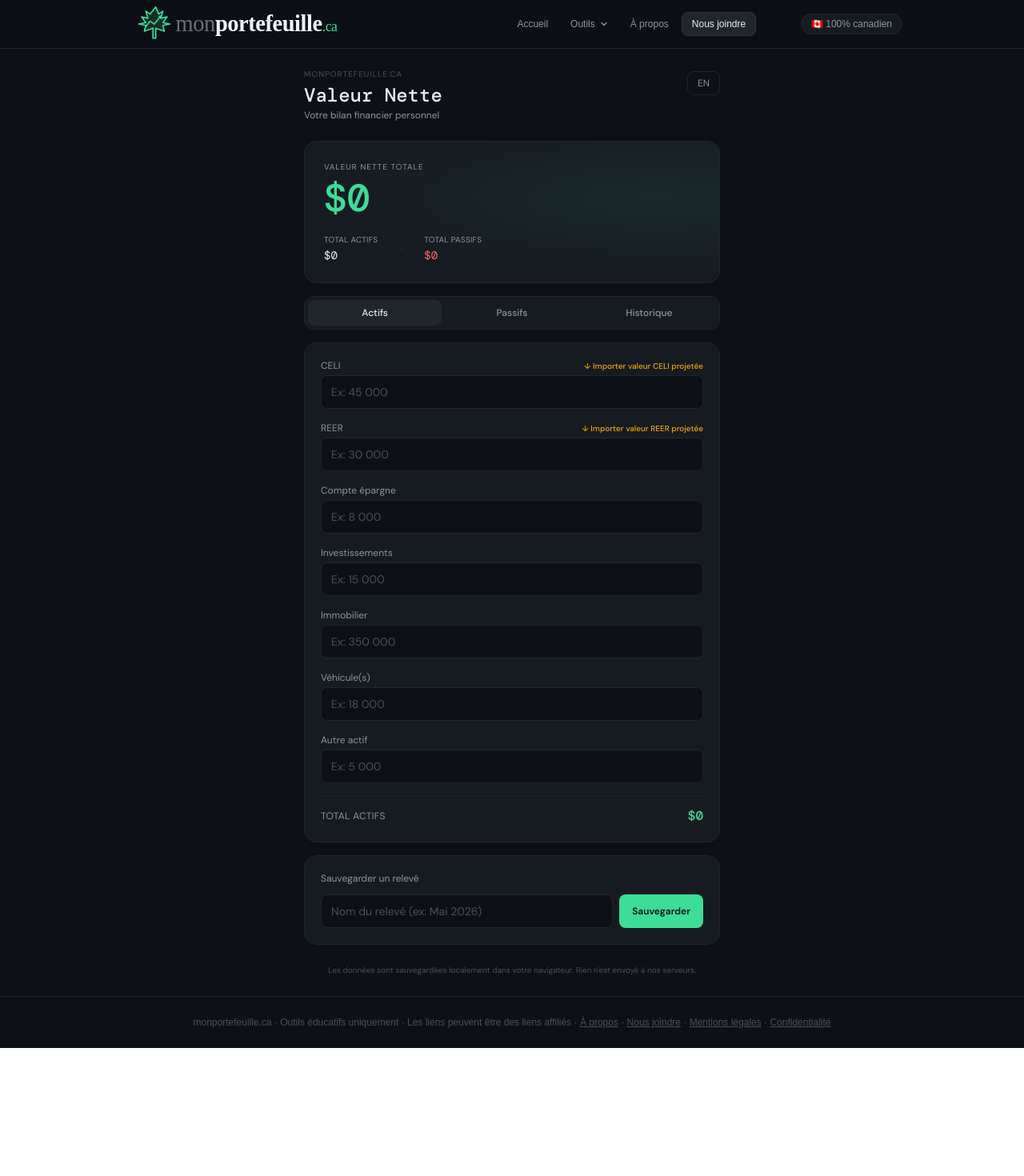
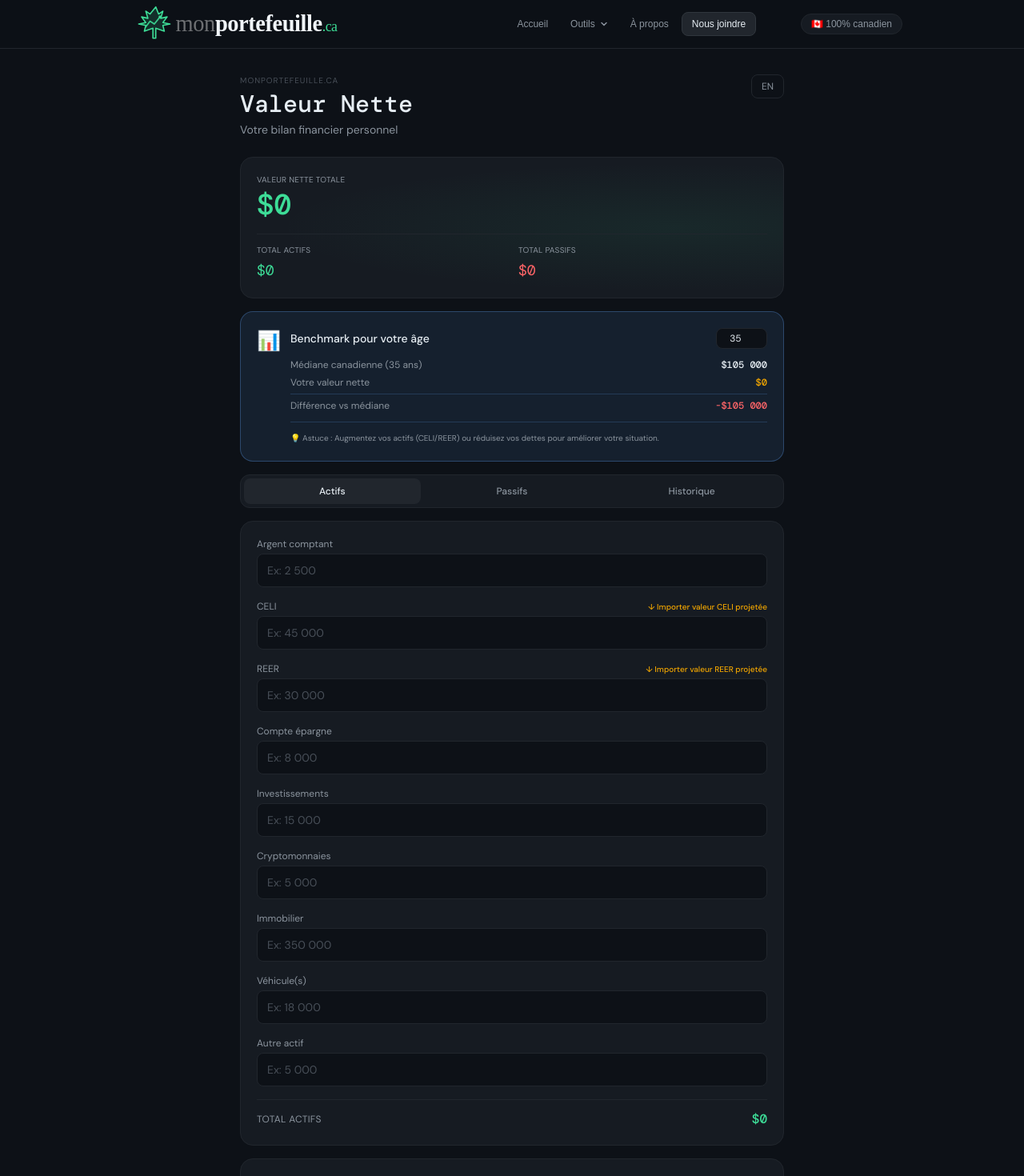
Before and after one commit to MlobsterWhite/monportefeuille, a Next.js app: page /valeur-nette in a window 1280 px wide. Shown: the top 1470 px of the page at 80% size. Before the commit the page ends 1310 px from the top, so only its background shows below. Built offline with nearby package versions, Linux system fonts and the light colour scheme.

Commit message:
feat: ameliore NetWorthTracker (benchmarks + CTA + crypto)

```diff
--- a/components/NetWorthTracker.jsx
+++ b/components/NetWorthTracker.jsx
@@ -1,4 +1,5 @@
 import { useState, useEffect } from "react";
+import AffiliateLink from "./AffiliateLink";
 
 const LANG = {
   fr: {
@@ -16,16 +17,36 @@ const LANG = {
     noHistory: "Aucun relevé sauvegardé. Remplissez vos données et sauvegardez votre premier bilan.",
     evolution: "Évolution de la valeur nette",
     cat: {
-      celi: "CELI", reer: "REER", savings: "Compte épargne", investments: "Investissements",
-      realEstate: "Immobilier", vehicle: "Véhicule(s)", otherAsset: "Autre actif",
-      mortgage: "Hypothèque", carLoan: "Prêt auto", creditCards: "Cartes de crédit",
-      studentLoan: "Prêt étudiant", otherLiability: "Autre passif",
+      cash: "Argent comptant",
+      celi: "CELI",
+      reer: "REER",
+      savings: "Compte épargne",
+      investments: "Investissements",
+      crypto: "Cryptomonnaies",
+      realEstate: "Immobilier",
+      vehicle: "Véhicule(s)",
+      otherAsset: "Autre actif",
+      mortgage: "Hypothèque",
+      carLoan: "Prêt auto",
+      creditCards: "Cartes de crédit",
+      studentLoan: "Prêt étudiant",
+      otherLiability: "Autre passif",
     },
     ph: {
-      celi: "Ex: 45 000", reer: "Ex: 30 000", savings: "Ex: 8 000", investments: "Ex: 15 000",
-      realEstate: "Ex: 350 000", vehicle: "Ex: 18 000", otherAsset: "Ex: 5 000",
-      mortgage: "Ex: 280 000", carLoan: "Ex: 12 000", creditCards: "Ex: 3 500",
-      studentLoan: "Ex: 0", otherLiability: "Ex: 0",
+      cash: "Ex: 2 500",
+      celi: "Ex: 45 000",
+      reer: "Ex: 30 000",
+      savings: "Ex: 8 000",
+      investments: "Ex: 15 000",
+      crypto: "Ex: 5 000",
+      realEstate: "Ex: 350 000",
+      vehicle: "Ex: 18 000",
+      otherAsset: "Ex: 5 000",
+      mortgage: "Ex: 280 000",
+      carLoan: "Ex: 12 000",
+      creditCards: "Ex: 3 500",
+      studentLoan: "Ex: 0",
+      otherLiability: "Ex: 0",
     },
   },
   en: {
@@ -43,22 +64,63 @@ const LANG = {
     noHistory: "No snapshots yet. Fill in your data and save your first balance sheet.",
     evolution: "Net worth over time",
     cat: {
-      celi: "TFSA", reer: "RRSP", savings: "Savings account", investments: "Investments",
-      realEstate: "Real estate", vehicle: "Vehicle(s)", otherAsset: "Other asset",
-      mortgage: "Mortgage", carLoan: "Car loan", creditCards: "Credit cards",
-      studentLoan: "Student loan", otherLiability: "Other liability",
+      cash: "Cash",
+      celi: "TFSA",
+      reer: "RRSP",
+      savings: "Savings account",
+      investments: "Investments",
+      crypto: "Cryptocurrency",
+      realEstate: "Real estate",
+      vehicle: "Vehicle(s)",
+      otherAsset: "Other asset",
+      mortgage: "Mortgage",
+      carLoan: "Car loan",
+      creditCards: "Credit cards",
+      studentLoan: "Student loan",
+      otherLiability: "Other liability",
     },
     ph: {
-      celi: "e.g. 45,000", reer: "e.g. 30,000", savings: "e.g. 8,000", investments: "e.g. 15,000",
-      realEstate: "e.g. 350,000", vehicle: "e.g. 18,000", otherAsset: "e.g. 5,000",
-      mortgage: "e.g. 280,000", carLoan: "e.g. 12,000", creditCards: "e.g. 3,500",
-      studentLoan: "e.g. 0", otherLiability: "e.g. 0",
+      cash: "e.g. 2,500",
+      celi: "e.g. 45,000",
+      reer: "e.g. 30,000",
+      savings: "e.g. 8,000",
+      investments: "e.g. 15,000",
+      crypto: "e.g. 5,000",
+      realEstate: "e.g. 350,000",
+      vehicle: "e.g. 18,000",
+      otherAsset: "e.g. 5,000",
+      mortgage: "e.g. 280,000",
+      carLoan: "e.g. 12,000",
+      creditCards: "e.g. 3,500",
+      studentLoan: "e.g. 0",
+      otherLiability: "e.g. 0",
     },
   },
 };
 
-const ASSET_KEYS = ["celi", "reer", "savings", "investments", "realEstate", "vehicle", "otherAsset"];
+const ASSET_KEYS = ["cash", "celi", "reer", "savings", "investments", "crypto", "realEstate", "vehicle", "otherAsset"];
 const LIABILITY_KEYS = ["mortgage", "carLoan", "creditCards", "studentLoan", "otherLiability"];
+
+// Benchmarks canadiens par groupe d'âge (médiane)
+const BENCHMARKS = {
+  25: { median: 15000, p75: 50000 },
+  30: { median: 48000, p75: 120000 },
+  35: { median: 105000, p75: 250000 },
+  40: { median: 175000, p75: 400000 },
+  45: { median: 250000, p75: 600000 },
+  50: { median: 350000, p75: 800000 },
+  55: { median: 500000, p75: 1200000 },
+  60: { median: 690000, p75: 1600000 },
+  65: { median: 750000, p75: 1800000 },
+};
+
+function getBenchmark(age) {
+  if (age < 25) return BENCHMARKS[25];
+  if (age >= 65) return BENCHMARKS[65];
+  const keys = Object.keys(BENCHMARKS).map(Number).sort((a, b) => a - b);
+  const lower = keys.findLast(k => k <= age) || 25;
+  return BENCHMARKS[lower];
+}
 
 const fmt = (n) => {
   const abs = Math.abs(n || 0);
@@ -129,6 +191,7 @@ function NumberInput({ value, onChange, placeholder }) {
 export default function NetWorthTracker() {
   const [lang, setLang] = useState("fr");
   const [tab, setTab] = useState("assets");
+  const [age, setAge] = useState(35);
   const [assets, setAssets] = useState(Object.fromEntries(ASSET_KEYS.map((k) => [k, ""])));
   const [liabilities, setLiabilities] = useState(Object.fromEntries(LIABILITY_KEYS.map((k) => [k, ""])));
   const [snapshots, setSnapshots] = useState([]);
@@ -137,7 +200,6 @@ export default function NetWorthTracker() {
 
   const t = LANG[lang];
 
-    // Charger les données sauvegardées
   useEffect(() => {
     try {
       const saved = localStorage.getItem("networth:params");
@@ -146,16 +208,16 @@ export default function NetWorthTracker() {
         if (p.assets) setAssets(p.assets);
         if (p.liabilities) setLiabilities(p.liabilities);
         if (p.lang) setLang(p.lang);
+        if (p.age) setAge(p.age);
       }
     } catch {}
   }, []);
 
-  // Sauvegarder à chaque changement
   useEffect(() => {
     try {
-      localStorage.setItem("networth:params", JSON.stringify({ assets, liabilities, lang }));
+      localStorage.setItem("networth:params", JSON.stringify({ assets, liabilities, lang, age }));
     } catch {}
-  }, [assets, liabilities, lang]);
+  }, [assets, liabilities, lang, age]);
 
   const totalAssets = ASSET_KEYS.reduce((s, k) => s + parse(assets[k]), 0);
   const totalLiabilities = LIABILITY_KEYS.reduce((s, k) => s + parse(liabilities[k]), 0);
@@ -189,25 +251,26 @@ export default function NetWorthTracker() {
   };
 
   const saveSnapshot = () => {
-    const name =
-      snapshotName.trim() ||
-      new Date().toLocaleDateString(lang === "fr" ? "fr-CA" : "en-CA", { month: "short", year: "numeric" });
-    const snap = { id: Date.now(), date: new Date().toISOString(), name, totalAssets, totalLiabilities, netWorth };
-    const updated = [...snapshots, snap];
-    try {
+    if (!snapshotName.trim()) return;
+    const snapshot = {
+      id: Date.now(),
+      name: snapshotName,
+      date: new Date().toISOString(),
+      netWorth,
+      totalAssets,
+      totalLiabilities,
+    };
+    const updated = [...snapshots, snapshot];
+    setSnapshots(updated);
     localStorage.setItem("networth:snapshots", JSON.stringify(updated));
-      setSnapshots(updated);
     setSnapshotName("");
     notify(t.savedOk, true);
-    } catch {}
   };
 
   const deleteSnapshot = (id) => {
     const updated = snapshots.filter((s) => s.id !== id);
-    try {
+    setSnapshots(updated);
     localStorage.setItem("networth:snapshots", JSON.stringify(updated));
-      setSnapshots(updated);
-    } catch {}
   };
 
   const setAsset = (k) => (v) => setAssets((p) => ({ ...p, [k]: v }));
@@ -219,97 +282,105 @@ export default function NetWorthTracker() {
     { key: "history", label: t.history },
   ];
 
+  const benchmark = getBenchmark(age);
+  const vsMedian = netWorth - benchmark.median;
+  const vsP75 = netWorth - benchmark.p75;
+
   return (
-    <div
-      style={{
-        fontFamily: "'DM Sans', 'Helvetica Neue', sans-serif",
-        background: "#0D1117",
-        minHeight: "100vh",
-        padding: "1.5rem 1rem",
-      }}
-    >
-      <style>{`
-        @import url('https://fonts.googleapis.com/css2?family=DM+Sans:ital,opsz,wght@0,9..40,300;0,9..40,400;0,9..40,500;0,9..40,600&family=DM+Mono:wght@400;500&display=swap');
-        * { box-sizing: border-box; }
-        input[type=number]::-webkit-inner-spin-button,
-        input[type=number]::-webkit-outer-spin-button { -webkit-appearance: none; margin: 0; }
-      `}</style>
+    <div style={{ fontFamily: "'DM Sans', 'Helvetica Neue', sans-serif", background: "#0D1117", minHeight: "100vh", padding: "2rem 1rem" }}>
+      <style>{`@import url('https://fonts.googleapis.com/css2?family=DM+Sans:wght@300;400;500;600&family=DM+Mono:wght@400;500&display=swap');`}</style>
 
-      <div style={{ maxWidth: 520, margin: "0 auto" }}>
+      <div style={{ maxWidth: 680, margin: "0 auto" }}>
         {/* Header */}
-        <div className="flex items-start justify-between mb-6">
+        <div className="flex justify-between items-start mb-6">
           <div>
-            <div className="text-[10px] text-[#484F58] tracking-widest uppercase mb-1">{t.brand}</div>
-            <h1
-              style={{ fontFamily: "'DM Mono', monospace" }}
-              className="text-2xl font-medium text-[#E6EDF3] leading-tight"
-            >
+            <div className="text-[10px] text-[#484F58] uppercase tracking-widest mb-1">{t.brand}</div>
+            <h1 style={{ fontFamily: "'DM Mono', monospace" }} className="text-3xl font-medium text-[#E6EDF3]">
               {t.title}
             </h1>
-            <p className="text-xs text-[#8B949E] mt-0.5">{t.subtitle}</p>
+            <p className="text-sm text-[#8B949E] mt-1">{t.subtitle}</p>
           </div>
           <button
             onClick={() => setLang(lang === "fr" ? "en" : "fr")}
-            className="text-xs border border-[#21262D] text-[#8B949E] rounded-lg px-3 py-1.5 hover:border-[#3DDC97] hover:text-[#3DDC97] transition-all mt-1"
+            className="text-xs text-[#8B949E] hover:text-[#E6EDF3] border border-[#21262D] rounded-lg px-3 py-1.5 transition-colors"
           >
             {t.toggle}
           </button>
         </div>
 
-        {/* Hero card */}
-        <div
-          className="rounded-2xl p-6 mb-4 relative overflow-hidden"
-          style={{
-            background: "#161B22",
-            border: "1px solid #21262D",
-          }}
-        >
-          <div
-            className="absolute inset-0"
-            style={{
-              background: `radial-gradient(ellipse at 85% 40%, ${isPositive ? "rgba(61,220,151,0.08)" : "rgba(248,113,113,0.06)"} 0%, transparent 65%)`,
-            }}
-          />
+        {/* Hero - Valeur nette */}
+        <div className="rounded-2xl p-5 mb-4 relative overflow-hidden" style={{ background: "#161B22", border: "1px solid #21262D" }}>
+          <div className="absolute inset-0" style={{ background: `radial-gradient(ellipse at 80% 50%, ${isPositive ? "rgba(61,220,151,0.07)" : "rgba(248,113,113,0.07)"} 0%, transparent 65%)` }} />
           <div className="relative">
-            <div className="text-[10px] text-[#8B949E] uppercase tracking-widest mb-2">{t.netWorth}</div>
-            <div
-              style={{ fontFamily: "'DM Mono', monospace" }}
-              className={`text-5xl font-medium mb-5 transition-all ${isPositive ? "text-[#3DDC97]" : "text-red-400"}`}
-            >
+            <div className="grid grid-cols-1 gap-4 mb-4">
+              <div>
+                <div className="text-[10px] text-[#8B949E] uppercase tracking-wide mb-1">{t.netWorth}</div>
+                <div style={{ fontFamily: "'DM Mono', monospace" }} className={`text-4xl font-medium ${isPositive ? "text-[#3DDC97]" : "text-red-400"}`}>
                   {fmt(netWorth)}
                 </div>
-            <div className="flex gap-6">
-              <div>
-                <div className="text-[10px] text-[#8B949E] uppercase tracking-wide mb-0.5">{t.totalAssets}</div>
-                <div style={{ fontFamily: "'DM Mono', monospace" }} className="text-sm text-[#E6EDF3]">
-                  {fmt(totalAssets)}
               </div>
             </div>
-              <div className="text-[#21262D] self-center text-lg">−</div>
+            <div className="grid grid-cols-2 gap-4 pt-3 border-t border-[#21262D]">
               <div>
-                <div className="text-[10px] text-[#8B949E] uppercase tracking-wide mb-0.5">{t.totalLiabilities}</div>
-                <div style={{ fontFamily: "'DM Mono', monospace" }} className="text-sm text-red-400">
-                  {fmt(totalLiabilities)}
+                <div className="text-[10px] text-[#8B949E] uppercase tracking-wide mb-1">{t.totalAssets}</div>
+                <div style={{ fontFamily: "'DM Mono', monospace" }} className="text-lg text-[#3DDC97]">{fmt(totalAssets)}</div>
+              </div>
+              <div>
+                <div className="text-[10px] text-[#8B949E] uppercase tracking-wide mb-1">{t.totalLiabilities}</div>
+                <div style={{ fontFamily: "'DM Mono', monospace" }} className="text-lg text-red-400">{fmt(totalLiabilities)}</div>
+              </div>
             </div>
           </div>
         </div>
 
-            {/* Progress bar */}
-            {totalAssets > 0 && (
-              <div className="mt-4">
-                <div className="h-1.5 bg-[#21262D] rounded-full overflow-hidden">
-                  <div
-                    className="h-full rounded-full transition-all duration-500"
-                    style={{
-                      width: `${Math.min(100, (totalAssets > 0 ? (netWorth / totalAssets) * 100 : 0))}%`,
-                      background: isPositive
-                        ? "linear-gradient(90deg, #2bc47e, #3DDC97)"
-                        : "linear-gradient(90deg, #ef4444, #f87171)",
-                    }}
+        {/* Benchmark card */}
+        <div className="bg-[#60A5FA]/10 border border-[#60A5FA]/30 rounded-2xl p-5 mb-4">
+          <div className="flex items-start gap-3">
+            <span className="text-2xl">📊</span>
+            <div className="flex-1">
+              <div className="flex items-center justify-between mb-3">
+                <h3 className="text-sm font-medium text-[#E6EDF3]">
+                  {lang === "fr" ? "Benchmark pour votre âge" : "Benchmark for your age"}
+                </h3>
+                <input
+                  type="number"
+                  min="18"
+                  max="75"
+                  value={age}
+                  onChange={(e) => setAge(Number(e.target.value) || 35)}
+                  className="w-16 bg-[#0D1117] border border-[#21262D] rounded-lg px-2 py-1 text-xs text-[#E6EDF3] text-center focus:outline-none focus:border-[#60A5FA]"
                 />
               </div>
+              <div className="text-xs text-[#8B949E] space-y-1.5">
+                <div className="flex justify-between items-center">
+                  <span>{lang === "fr" ? "Médiane canadienne" : "Canadian median"} ({age} {lang === "fr" ? "ans" : "y/o"})</span>
+                  <span className="text-[#E6EDF3] font-medium" style={{ fontFamily: "'DM Mono', monospace" }}>{fmt(benchmark.median)}</span>
                 </div>
-            )}
+                <div className="flex justify-between items-center">
+                  <span>{lang === "fr" ? "Votre valeur nette" : "Your net worth"}</span>
+                  <span className={`font-medium ${netWorth >= benchmark.median ? "text-[#3DDC97]" : "text-[#F0A500]"}`} style={{ fontFamily: "'DM Mono', monospace" }}>
+                    {fmt(netWorth)}
+                  </span>
+                </div>
+                <div className="flex justify-between items-center pt-1.5 border-t border-[#60A5FA]/20">
+                  <span>{lang === "fr" ? "Différence vs médiane" : "Difference vs median"}</span>
+                  <span className={`font-medium ${vsMedian >= 0 ? "text-[#3DDC97]" : "text-red-400"}`} style={{ fontFamily: "'DM Mono', monospace" }}>
+                    {vsMedian >= 0 ? "+" : ""}{fmt(vsMedian)}
+                  </span>
+                </div>
+              </div>
+              <div className="mt-3 pt-3 border-t border-[#60A5FA]/20">
+                <div className="text-[10px] text-[#8B949E] leading-relaxed">
+                  {vsMedian >= 0
+                    ? (lang === "fr"
+                      ? `✓ Vous êtes au-dessus de la médiane canadienne pour votre groupe d'âge. ${vsP75 >= 0 ? "Vous faites partie du top 25% !" : ""}`
+                      : `✓ You are above the Canadian median for your age group. ${vsP75 >= 0 ? "You're in the top 25%!" : ""}`)
+                    : (lang === "fr"
+                      ? "💡 Astuce : Augmentez vos actifs (CELI/REER) ou réduisez vos dettes pour améliorer votre situation."
+                      : "💡 Tip: Increase your assets (TFSA/RRSP) or reduce your debts to improve your situation.")}
+                </div>
+              </div>
+            </div>
           </div>
         </div>
 
@@ -344,6 +415,12 @@ export default function NetWorthTracker() {
         {/* Assets tab */}
         {tab === "assets" && (
           <div className="bg-[#161B22] border border-[#21262D] rounded-2xl p-5 space-y-4">
+            {/* Cash */}
+            <div>
+              <label className="text-xs text-[#8B949E] block mb-1">{t.cat.cash}</label>
+              <NumberInput value={assets.cash} onChange={setAsset("cash")} placeholder={t.ph.cash} />
+            </div>
+
             {/* CELI with import */}
             <div>
               <div className="flex items-center justify-between mb-1">
@@ -376,7 +453,7 @@ export default function NetWorthTracker() {
               <NumberInput value={assets.reer} onChange={setAsset("reer")} placeholder={t.ph.reer} />
             </div>
 
-            {["savings", "investments", "realEstate", "vehicle", "otherAsset"].map((k) => (
+            {["savings", "investments", "crypto", "realEstate", "vehicle", "otherAsset"].map((k) => (
               <div key={k}>
                 <label className="text-xs text-[#8B949E] block mb-1">{t.cat[k]}</label>
                 <NumberInput value={assets[k]} onChange={setAsset(k)} placeholder={t.ph[k]} />
@@ -482,6 +559,35 @@ export default function NetWorthTracker() {
           </div>
         </div>
 
+        {/* CTA Wealthsimple */}
+        {netWorth < 100000 && (
+          <div className="mt-6 bg-[#161B22] border border-[#21262D] rounded-2xl p-6">
+            <div className="flex items-start gap-3 mb-4">
+              <span className="text-2xl">💡</span>
+              <div>
+                <h3 className="text-sm font-medium text-[#E6EDF3] mb-2">
+                  {lang === "fr" ? "Augmentez votre valeur nette" : "Grow your net worth"}
+                </h3>
+                <p className="text-xs text-[#8B949E] leading-relaxed">
+                  {lang === "fr"
+                    ? "Commencez à investir avec aussi peu que 1$ dans un CELI chez Wealthsimple. Vos investissements croissent à l'abri de l'impôt et augmentent votre valeur nette."
+                    : "Start investing with as little as $1 in a TFSA with Wealthsimple. Your investments grow tax-free and increase your net worth."}
+                </p>
+              </div>
+            </div>
+            <AffiliateLink href="https://www.wealthsimple.com/invite/EDVQ3W" partner="wealthsimple-networth">
+              <button className="w-full bg-[#3DDC97] text-[#0D1117] font-medium rounded-xl py-3 text-sm hover:opacity-90 transition-opacity">
+                {lang === "fr" ? "Ouvrir un compte gratuit →" : "Open a free account →"}
+              </button>
+            </AffiliateLink>
+            <p className="text-[10px] text-[#484F58] text-center mt-3">
+              {lang === "fr"
+                ? "Lien affilié — monportefeuille.ca reçoit une commission, sans frais pour vous."
+                : "Affiliate link — monportefeuille.ca receives a commission at no cost to you."}
+            </p>
+          </div>
+        )}
+
         {/* Footer note */}
         <p className="text-[10px] text-[#484F58] text-center mt-6 leading-relaxed">
           {lang === "fr"
```
Lines whose indentation alone changed are shown as unchanged.
